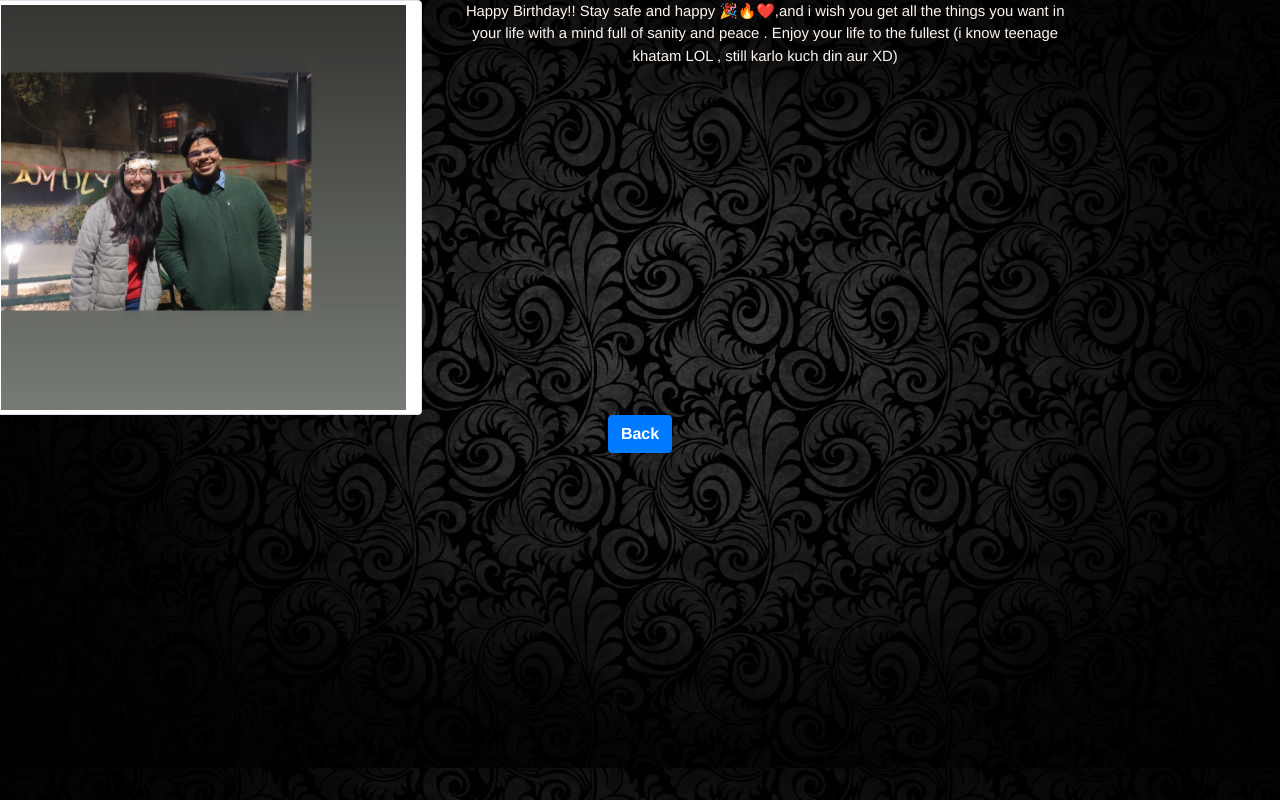
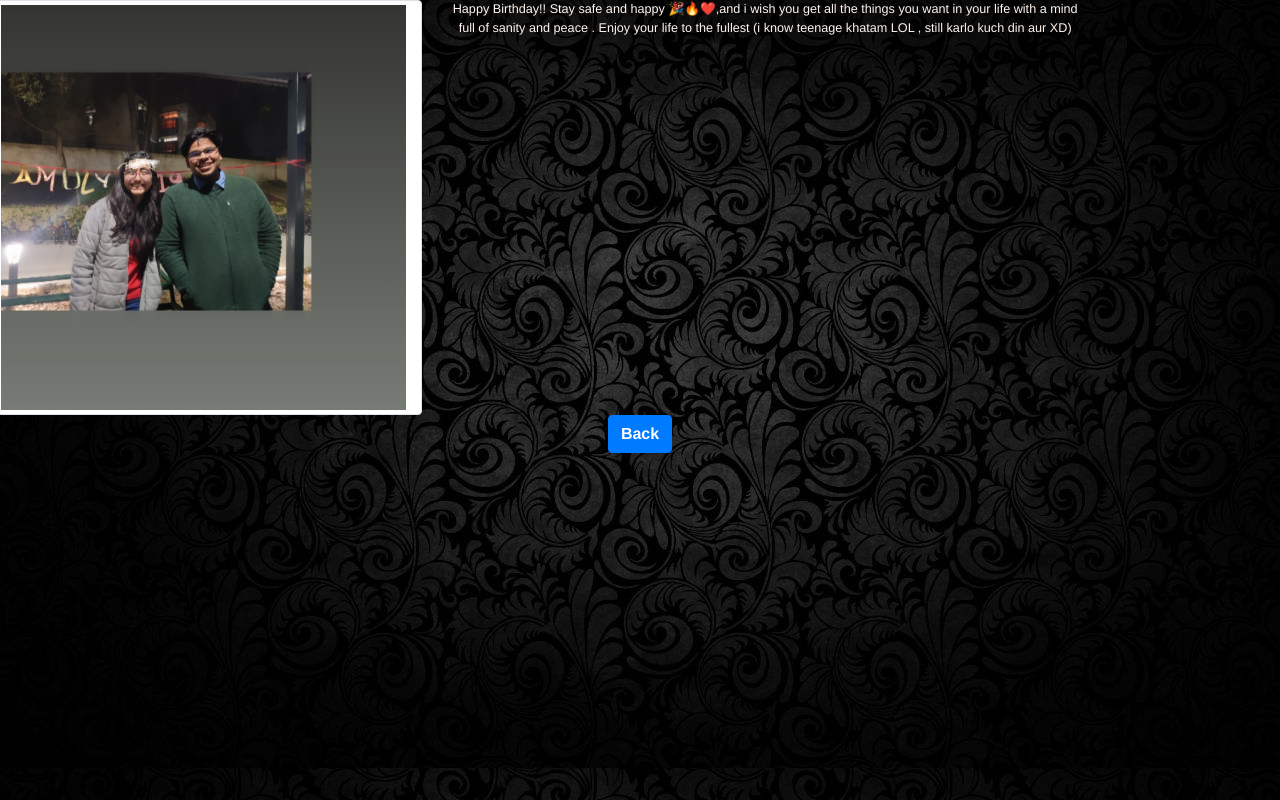
Before and after one commit to Amulya0102/Ananya-bday, a plain HTML site: page amulya-wish.html in a window 1280 px wide. Drawn offline with nearby package versions, Linux system fonts and the light colour scheme; some icons are missing.

Commit message:
Update amulya-wish.html

```diff
--- a/amulya-wish.html
+++ b/amulya-wish.html
@@ -14,7 +14,7 @@
 <body background="black-background.jpg">
 	<div class="row">
 <img src="img/with-me-bday.jpeg" class="col-sm-4 d-flex mr-3 img-thumbnail align-self-center">
-<p class="col-sm-6" style="font-size:0.675em">Happy Birthday!!   Stay safe and happy 🎉🔥❤️,and i wish you get all the things you want in your life with a mind full of sanity and peace .
+<p class="col-sm-6" style="font-size:0.575em">Happy Birthday!!   Stay safe and happy 🎉🔥❤️,and i wish you get all the things you want in your life with a mind full of sanity and peace .
 Enjoy your life to the fullest (i know teenage khatam LOL , still karlo kuch din aur XD)</p>
 
 </div>
```
